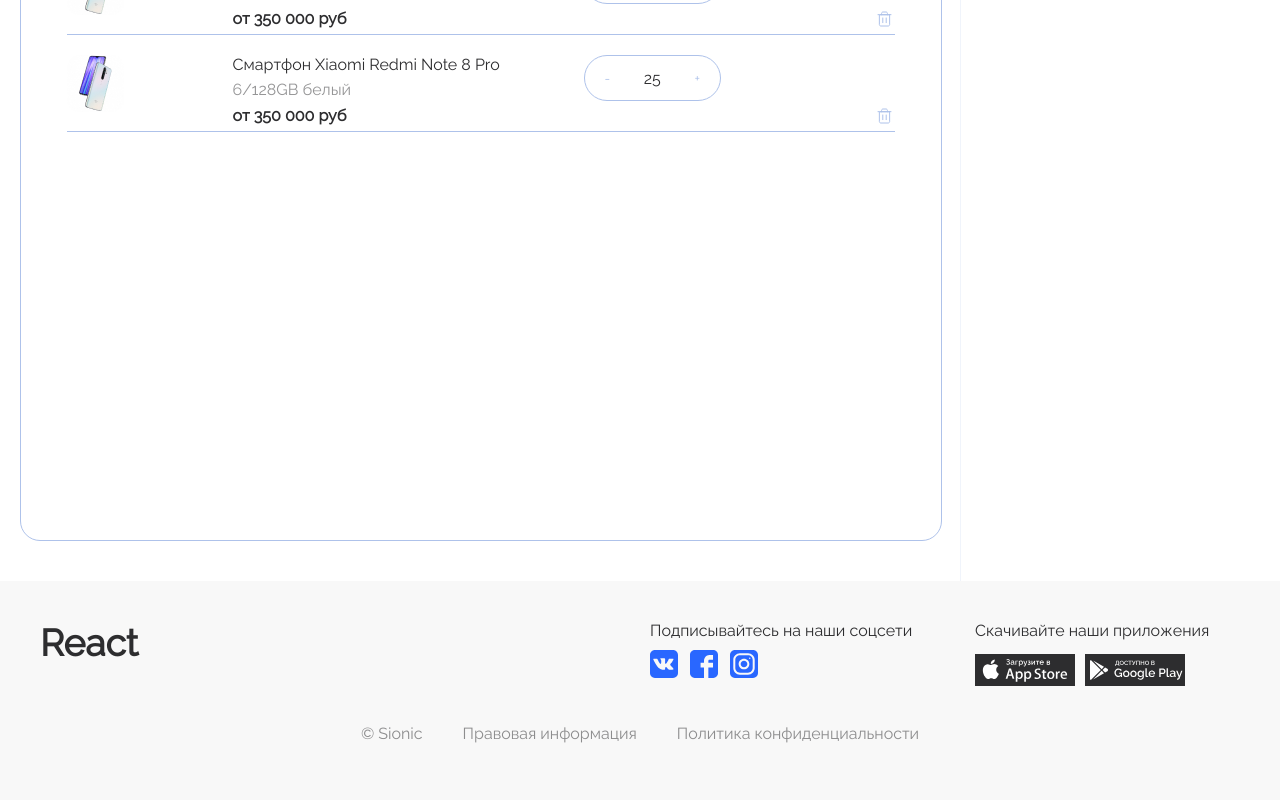
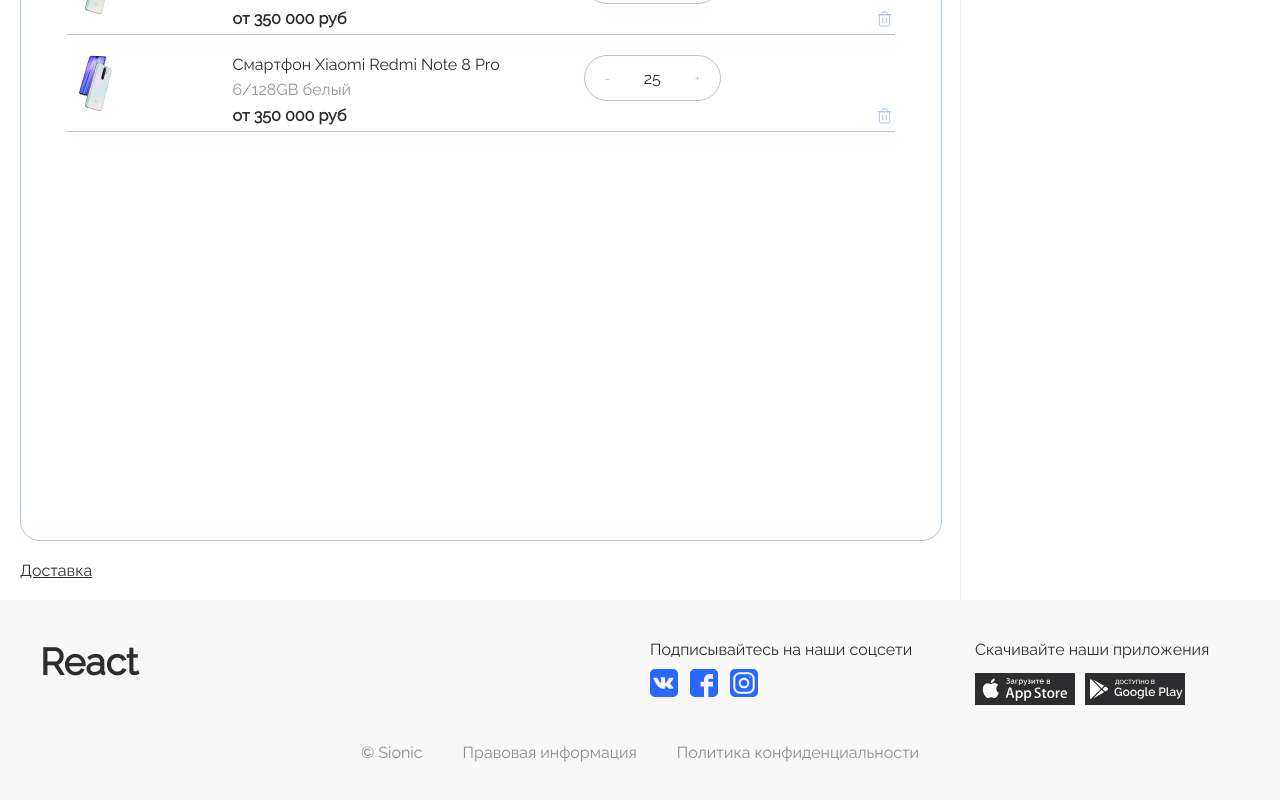
Before and after one commit to Mikhail2107/market-ORM, a React (Vite) app: page /cart in a window 1280 px wide. Shown: the part 428-1228 px from the top of the page. Built offline with nearby package versions, Linux system fonts and the light colour scheme; no server answers.

Commit message:
add link for app in readme

```diff
--- a/src/widgets/Cart/Cart.tsx
+++ b/src/widgets/Cart/Cart.tsx
@@ -1,3 +1,4 @@
+import { Link } from 'react-router-dom';
 import productDefault from '../../assets/image/productImage.png'
 
 import './Cart.css';
@@ -58,6 +59,7 @@
           </li>
         </ul>
       </div>
+      <Link to={'/delivery'} className=''>Доставка</Link>
     </div>
 
     </>
--- a/src/widgets/Catalog/Catalog.css
+++ b/src/widgets/Catalog/Catalog.css
@@ -9,8 +9,6 @@
   width: 100%;
   display: flex;
   flex-wrap: wrap;
-  /* display: grid;
-  grid-template-columns: repeat(5, 250px); */
   align-items: center;
   justify-content: center;
   gap: 20px;
```
Also changed, not shown: 1 other file (tests, documents, lock files or other folders).
